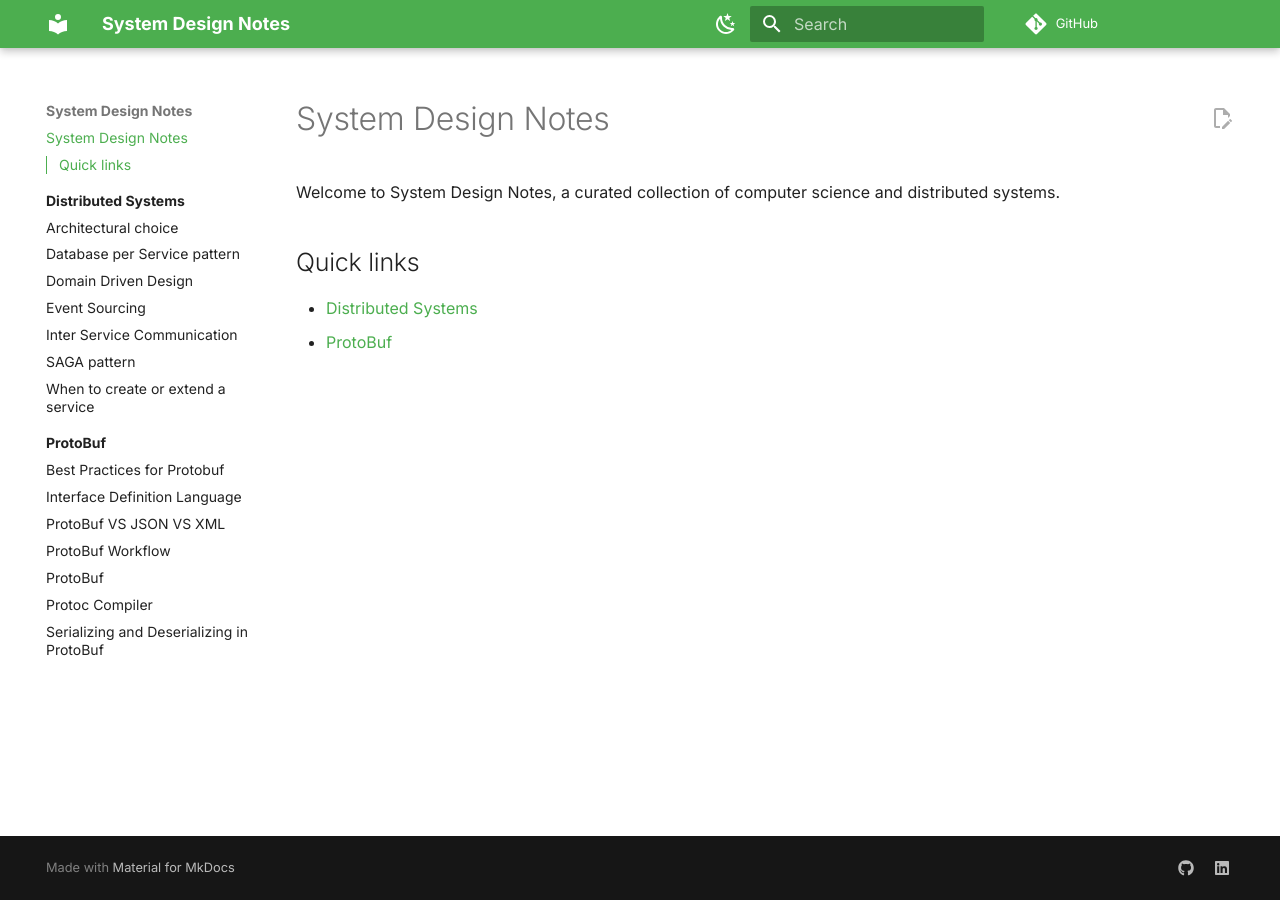
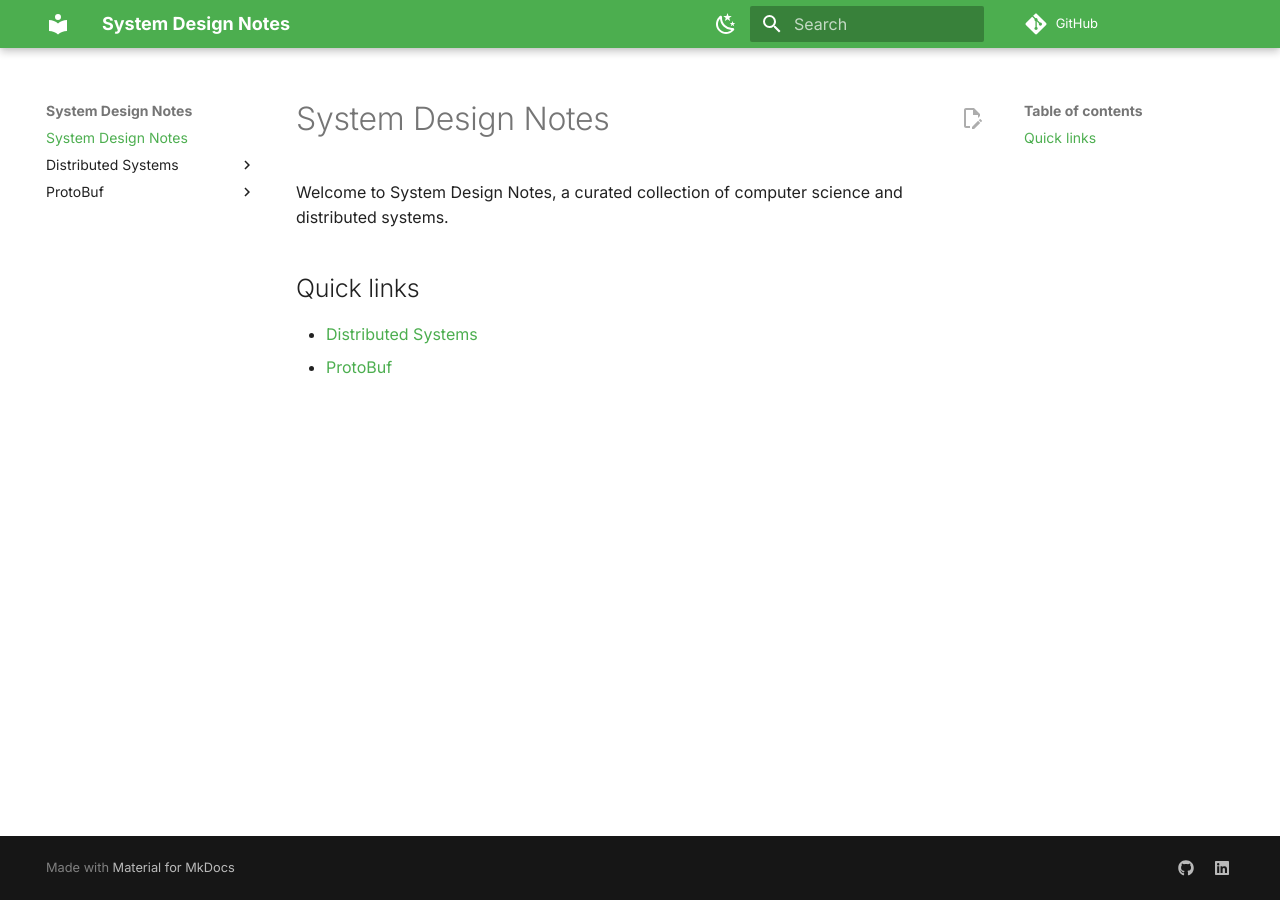
Before and after one commit to Abhijit25Mishra/System-Design-Notes, an MkDocs documentation site: the page built from docs/index.md, in a window 1280 px wide. Built offline with MkDocs 1.6.1 and Material for MkDocs 9.7.7, drawn with Linux system fonts in a browser that asks for light colours; comment, search, counter and statistics services are not loaded.

Commit message:
vault backup: 2025-11-03 02:58:50

```diff
--- a/mkdocs.yml
+++ b/mkdocs.yml
@@ -25,15 +25,15 @@
         name: Switch to light mode
 
   features:
-    - navigation.instant
-    - navigation.expand
-    - navigation.sections
-    - navigation.indexes
-    - navigation.tracking
-    - navigation.top
+    # - navigation.instant
+    # - navigation.expand
+    # - navigation.sections
+    # - navigation.indexes
+    # - navigation.tracking
+    # - navigation.top
     - search.highlight
     - search.suggest
-    - toc.integrate
+    # - toc.integrate
     - content.code.copy
     - content.action.edit
     - header.autohide
@@ -55,20 +55,20 @@
     - icon: fontawesome/brands/linkedin
       link: https://www.linkedin.in/abhijit25mishra/
 
-# markdown_extensions:
-#   - admonition
-#   - pymdownx.details
-#   - pymdownx.superfences
-#   - pymdownx.highlight
-#   - pymdownx.inlinehilite
-#   - pymdownx.tabbed:
-#       alternate_style: true
-#   - toc:
-#       permalink: true
-#   - pymdownx.magiclink
-#   - pymdownx.tasklist:
-#       custom_checkbox: true
-#   - attr_list
+markdown_extensions:
+  - admonition
+  - pymdownx.details
+  - pymdownx.superfences
+  - pymdownx.highlight
+  - pymdownx.inlinehilite
+  - pymdownx.tabbed:
+      alternate_style: true
+  - toc:
+      permalink: true
+  - pymdownx.magiclink
+  - pymdownx.tasklist:
+      custom_checkbox: true
+  - attr_list
 
 # ADDED this manual navigation block back
 # nav:
```
